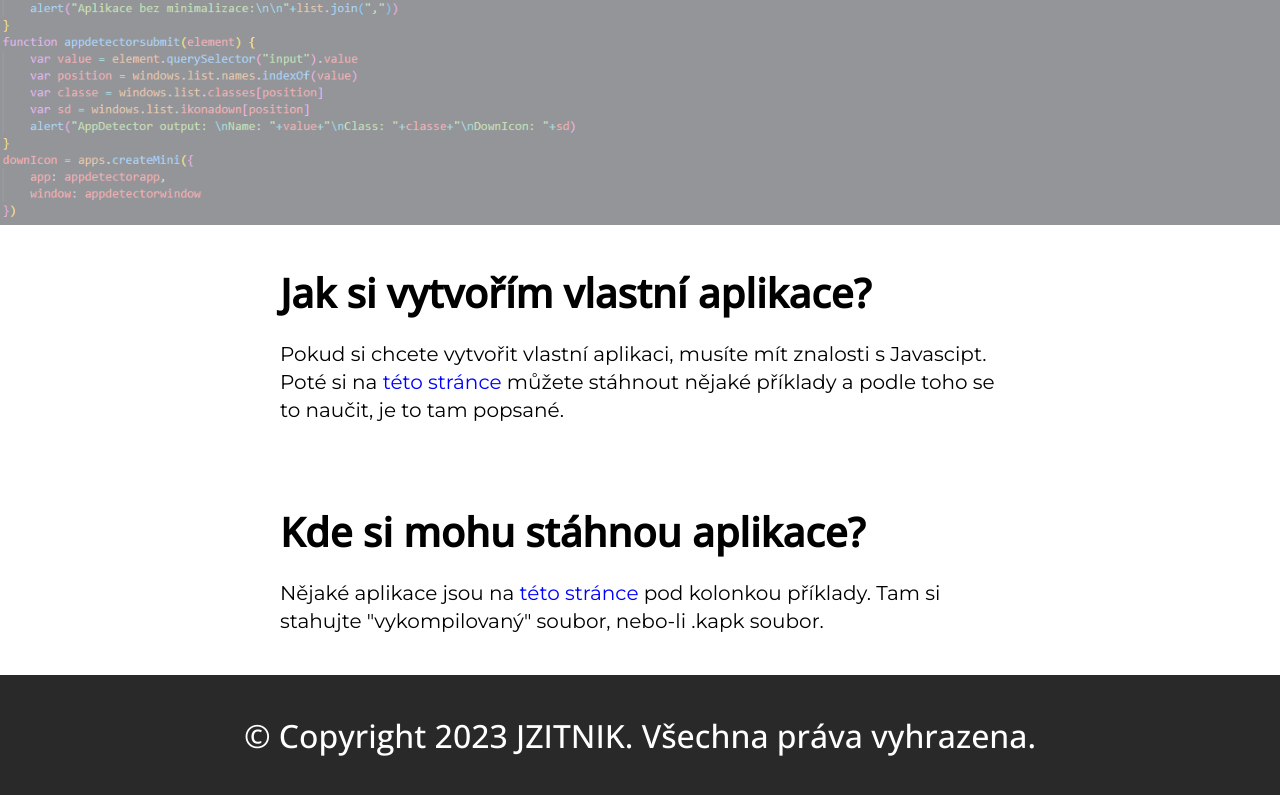
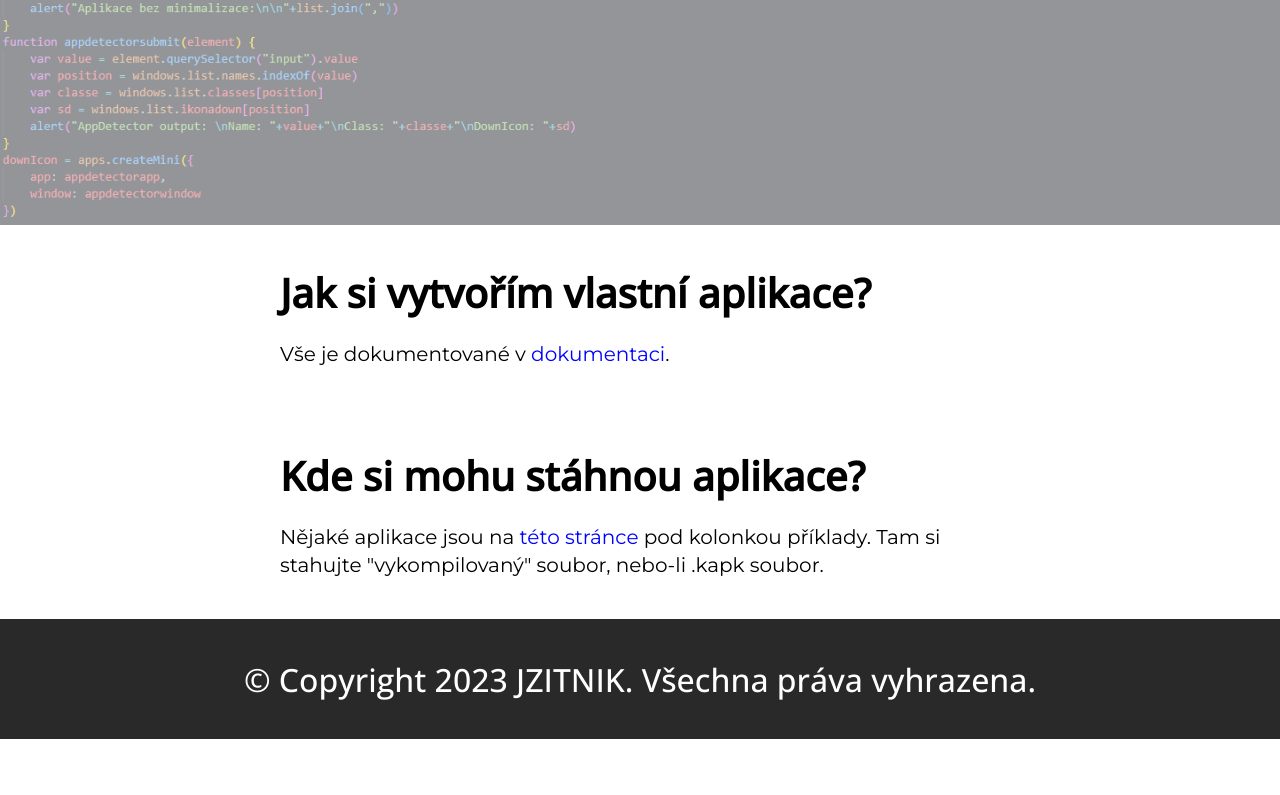
Before and after one commit to JZITNIK-github/klindos-website, a React (Vite) app: page /vytvarejte-aplikace in a window 1280 px wide. Shown: the part 575-1370 px from the top of the page. After the commit the page ends 1314 px from the top, so only its background shows below. Built offline with nearby package versions, Linux system fonts and the light colour scheme.

Commit message:
add documentation to the website

```diff
--- a/src/pages/main/Body.tsx
+++ b/src/pages/main/Body.tsx
@@ -11,7 +11,7 @@ function Body() {
                     <p>Operační systém napsaný převážně v JavaScriptu</p>
                     <div className="buttons">
                         <Link to="/download"><div className="button">Stáhnout</div></Link>
-                        <a href="#about"><div className="button">Více info</div></a>
+                        <a href="https://klind-os-docs.onrender.com/"><div className="button">Dokumentace</div></a>
                     </div>
                 </div>
             </div>
--- a/src/pages/vatvarejte-aplikace/Body.tsx
+++ b/src/pages/vatvarejte-aplikace/Body.tsx
@@ -17,7 +17,7 @@ function Body() {
             <div className="jakvytvorim">
                 <h1>Jak si vytvořím vlastní aplikace?</h1>
                 <p>
-                    Pokud si chcete vytvořit vlastní aplikaci, musíte mít znalosti s Javascipt. Poté si na <a href="/app-creator/" target={"_blank"}>této stránce</a> můžete stáhnout nějaké příklady a podle toho se to naučit, je to tam popsané.
+                  Vše je dokumentované v <a href="https://klind-os-docs.onrender.com/vyvoj-aplikaci/">dokumentaci</a>.
                 </p>
             </div>
             <div className="kde">
```
